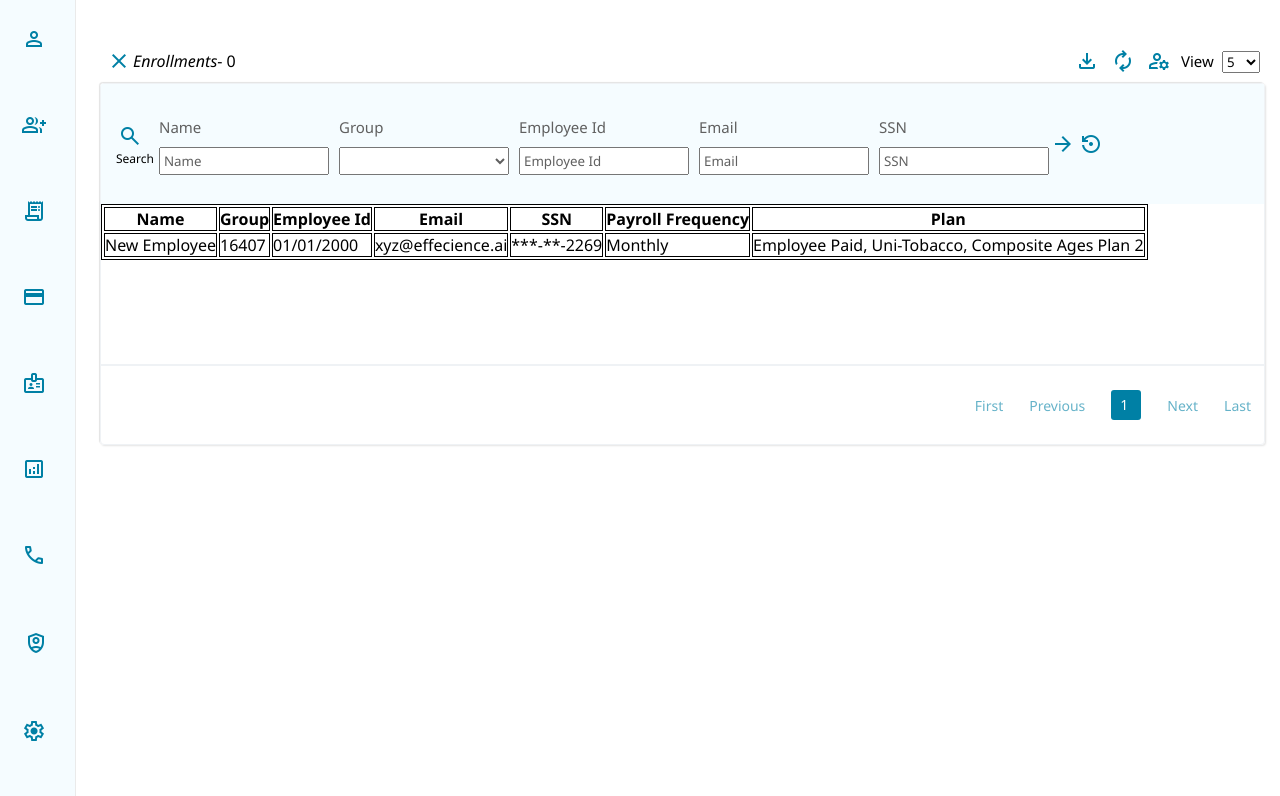
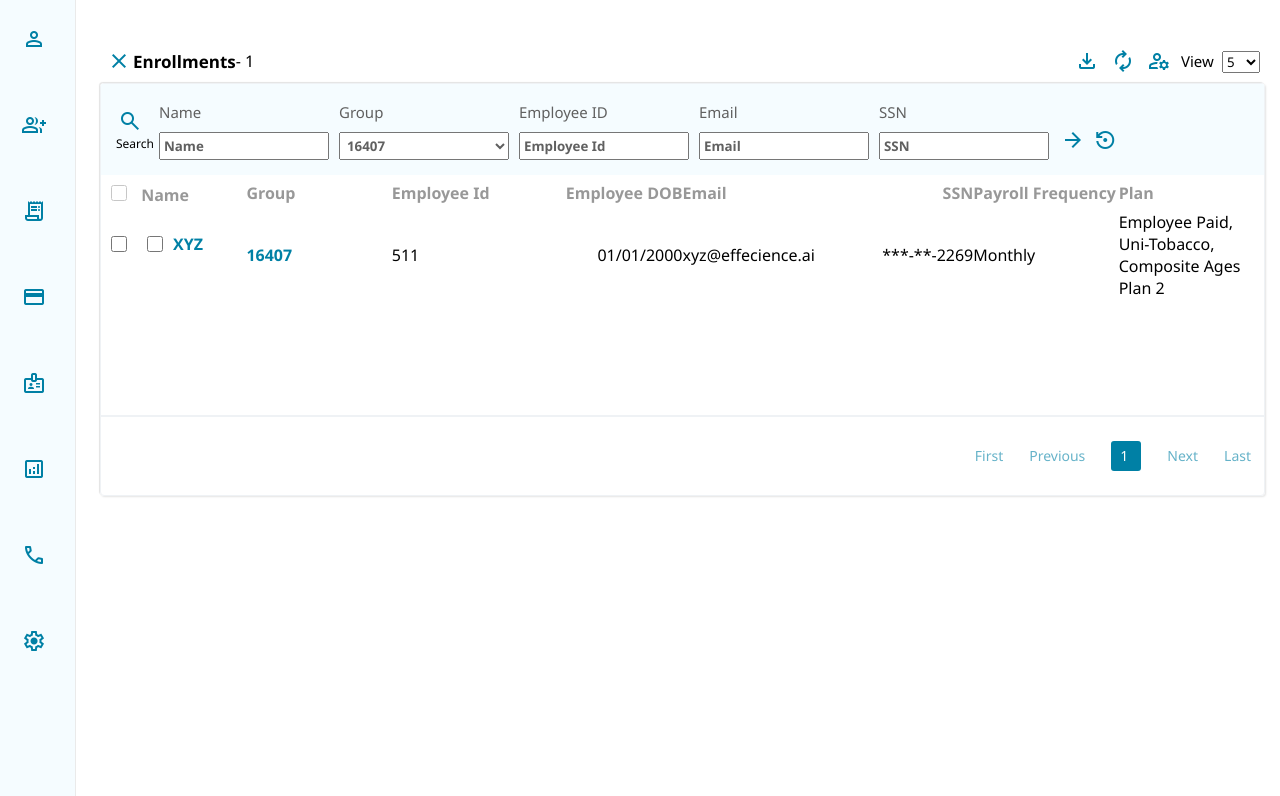
Before and after one commit to apg339/Project1, a plain HTML site: page index.html in a window 1280 px wide. Shown: the part 74-870 px from the top of the page. Before the commit the page ends 800 px from the top, so only its background shows below. Drawn offline with nearby package versions, Linux system fonts and the light colour scheme.

Commit message:
Add files via upload

```diff
--- a/index.html
+++ b/index.html
@@ -1,3 +1,4 @@
+
 <!DOCTYPE html>
 <html lang="en">
 
@@ -42,11 +43,7 @@
           <a href=""><span class="material-symbols-outlined" style="margin: 20px; color: #0080a5;">
               call
             </span></a>
-          <a href=""><span class="material-symbols-outlined" style="margin: 20px; color: #0080a5;">
-            <span class="material-symbols-outlined">
-              shield_person
-              </span>
-            </span></a>
+
           <a href=""><span class="material-symbols-outlined" style="margin: 20px; color: #0080a5;">
               settings
             </span></a>
@@ -108,22 +105,22 @@
             <span title="close search"  class="material-symbols-outlined" style="color: #0080a5" ;>
               close
             </span>
-            <em>Enrollments</em>
-            <span> - 0</span>
+            <strong style="font-size: 17px;"> Enrollments</strong>
+            <span> - 1</span>
           </div>
           <div class="last-part">
-            <span title="close search"  class="material-symbols-outlined" style="color: #0080a5" ;>
+            <span  class="material-symbols-outlined" style="color: #0080a5; cursor: pointer;" ;>
               download
             </span>
-            <span title="close search"  class="material-symbols-outlined" style="color: #0080a5" ;>
+            <span  class="material-symbols-outlined" style="color: #0080a5; cursor: pointer;" ;>
               autorenew
             </span>
-            <span title="close search"  class="material-symbols-outlined" style="color: #0080a5" ;>
+            <span  class="material-symbols-outlined" style="color: #0080a5;cursor: pointer;" ;>
               manage_accounts
             </span>
              <div class="view">
                <span style="font-size: 15px;">View</span>
-               <select >
+               <select>
                 <option value="">5</option>
                 <option value="">25</option>
                 <option value="">30</option>
@@ -137,6 +134,7 @@
         </div>
         <div class="main_content">
           <div class="top">
+
             <div class="search">
               <span class="material-symbols-outlined" style="color: #0080a5; ">
                 search
@@ -147,30 +145,34 @@
             <div class="search-space">
               <div class="name-main">
                 Name
-                <input type="text" value="Name">
+                <input type="text" value="Name" style="font-weight: bold;">
               </div>
               <div class="name-main">
                Group
-                <select >
+                <select  style="cursor: pointer; font-weight: bold;">
+                  <option >16407</option>
+                  <option value="">account005</option>
+                  <option value="">acc-06</option>
 
                 </select>
               </div>
               <div class="name-main">
-                Employee Id
-                <input type="text" value="Employee Id">
+                Employee ID
+                <input type="text" value="Employee Id" style="font-weight: bold;">
               </div>
               <div class="name-main">
                 Email
-                <input type="text" value="Email">
+                <input type="text" value="Email" style="font-weight: bold;">
               </div>
               <div class="name-main">
                SSN
-                <input type="text" value="SSN">
+                <input type="text" value="SSN" style="font-weight: bold;">
               </div>
 
             </div>
+
             <div class="symbols">
-              <span class="material-symbols-outlined" style="color: #0080a5";>
+              <span class="material-symbols-outlined" id="arrow">
                 arrow_forward
               </span>
               <span class="material-symbols-outlined" style="color: #0080a5" ;>
@@ -203,25 +205,53 @@
 
           <div class="details">
             <table>
-              <tr>
-                <th>Name</th>
-                <th>Group</th>
-                <th>Employee Id</th>
-                <th>Email</th>
-                <th>SSN</th>
-                <th>Payroll Frequency</th>
-                <th>Plan</th>
+              <tr >
+                <th >
+                    <input type=checkbox >
+                    Name
+                </th>
+                <th >Group</th>
+                <th >Employee Id</th>
+                <th style="text-align: right;">Employee DOB</th>
+                <th style=" text-align: left;">Email</th>
+                <th style="text-align: right;">SSN</th>
+                <th style=" text-align: left;">Payroll Frequency</th>
+                <th style=" text-align: left;">Plan</th>
               </tr>
-              <tr>
-                <td>New Employee</td>
-                <td>16407</td>
+              <tr class="row-one">
+                <td style="display: flex; align-items: center; margin-top: 15px; color: #0080a5;text-align: left;">
+                    <input type="checkbox">
+                    <input type="checkbox" >
+                    <strong>XYZ</strong>
+                </td>
+                <td style="color: #0080a5; text-align: left;"><strong>16407</strong></td>
+                <td style="text-align: left;">511</td>
                 <td>01/01/2000</td>
-                <td>xyz@effecience.ai</td>
+                <td style="text-align: left;">xyz@effecience.ai</td>
                 <td>***-**-2269</td>
-                <td>Monthly</td>
-                <td>Employee Paid, Uni-Tobacco, Composite Ages Plan 2</td>
+                <td style="text-align: left;">Monthly</td>
+                <td style="text-align: left;">Employee Paid, Uni-Tobacco, Composite Ages Plan 2</td>
               </tr>
             </table>
+            <!-- <div class="wrapper">
+              <div class="box a">col 1</div>
+              <div class="box b">col 2</div>
+              <div class="box c">col 3</div>
+
+              Table Row -->
+              <!-- <div class="row">
+                <div class="box d">short data</div>
+                <div class="box e">a really long piece of data</div>
+                <div class="box f">short data</div>
+              </div> -->
+
+              <!-- Table Row -->
+              <!-- <div class="row">
+                <div class="box d">short data</div>
+                <div class="box e">a really long piece of data</div>
+                <div class="box f">short data</div>
+              </div>
+            </div> -->
 
           </div>
           <div class="bottom">
--- a/style.css
+++ b/style.css
@@ -13,7 +13,7 @@
     display: flex;
     flex-direction: column;
     background-color: #f5fcff;
-    position: fixed;
+    /* position: fixed; */
     width: 75px;
 
 }
@@ -40,9 +40,9 @@
 
 
 .header a{
-    height: 100%;
+    /* height: 100%; */
     display: inline-block;
-    width: 100%;
+    /* width: 100%; */
     margin: 11px 2px;
     transition: all .3s ease-out;
 }
@@ -58,7 +58,6 @@ a:hover{
 .display-container{
     display: flex;
     flex-direction: column;
-    margin-left: 75px;
     width: 100vw;
 
 
@@ -71,6 +70,7 @@ a:hover{
     /*background-color: #f5fcff;*/
     box-shadow: 0 1px 1px rgba(0,0,0,.10980392156862745);
     align-items: center;
+
 }
 
 .text{
@@ -141,15 +141,15 @@ a:hover{
 
 
 
+
+
 .main_header{
     margin-top: 50px;
     margin-left: 30px;
     margin-right: 20px;
-
     height: 30px;
     display: flex;
     align-items: center;
-
 
 }
 .first-part{
@@ -168,6 +168,9 @@ a:hover{
 .last-part span{
     padding: 4px;
 }
+
+
+
 .main_content{
     box-shadow: 1px 1px 2px rgba(0,0,0,.10980392156862745),-1px -1px 1px rgba(0,0,0,.10980392156862745);
     /* height: vh; */
@@ -180,7 +183,7 @@ a:hover{
 }
 .top{
     background-color: #f5fcff;
-    height: 15vh;
+    /* height: 15vh; */
     display: flex;
     padding: 10px;
     overflow: auto;
@@ -207,6 +210,21 @@ a:hover{
     align-items: center;
 }
 .view select{
+
+    cursor: pointer;
+}
+.symbols{
+   margin-left: 10px;
+   margin-top: 25px;
+
+}
+#arrow{
+    color: #0080a5;
+}
+#arrow:hover{
+    border-radius: 50%;
+    color: white;
+    background-color: #0080a5;
     cursor: pointer;
 }
 /* @media screen and (max-width:940){
@@ -235,10 +253,7 @@ a:hover{
     grid-column-end: 4;
 
 } */
-.symbols{
-    display: flex;
-    align-items: center;
-}
+
 .name-main{
     text-align: left;
     color: #606060;
@@ -248,7 +263,7 @@ a:hover{
     padding-bottom: 0.3rem;
     font-size: 15px;
 }
-input{
+.name-main>input{
     text-align: left;
     padding: 3px;
     letter-spacing: normal;
@@ -270,7 +285,7 @@ input:focus{
 
 }
 .details{
-    height: 20vh;
+    height: 18vh;
 }
 .bottom{
     height: 10vh;
@@ -298,6 +313,73 @@ input:focus{
 
 
 }
+th{
+    font-size: 1em;
+    opacity: .4;
+    width: 12.5%;
+    text-align: left;
+}
+th>input{
+    margin: 10px;
+    cursor: pointer;
+    border: 1px solid #0080a5;
+    height: 16px;
+    width: 16px;
+}
+/* td{
+    border-bottom: 2px solid #EFF2F5;
+} */
+td>input{
+   font-size: 5px;
+   margin: 10px;
+    cursor: pointer;
+    border: 1px solid #0080a5;
+    height: 16px;
+    width: 16px;
+}
+tr{
+    text-align: right;
+}
+/* tr>th{
+    color: #0080a5;
+} */
 table, th, td {
-    border:1px solid black;
-  }
+    /* border:1px solid black; */
+    border-spacing: 10px;
+    /* padding-right: 30px; */
+    /* border-bottom: 2px solid #EFF2F5; */
+    border-collapse: collapse;
+
+}
+input{
+    outline: none;
+}
+@media screen and (max-width:1739px){
+    div.details{
+        height: 30vh;
+        /* background-color: red; */
+    }
+}
+
+
+.wrapper {
+    display: grid;
+    grid-template-columns: repeat(3, auto);
+    background-color: #fff;
+    color: #444;
+    max-width:  800px;
+}
+
+.box {
+    background-color: #444;
+    color: #fff;
+    border-radius: 5px;
+    padding: 20px;
+    font-size: 150%;
+}
+
+
+.row-one:hover{
+    background-color: #f5fcff;
+    cursor: pointer;
+}
```
